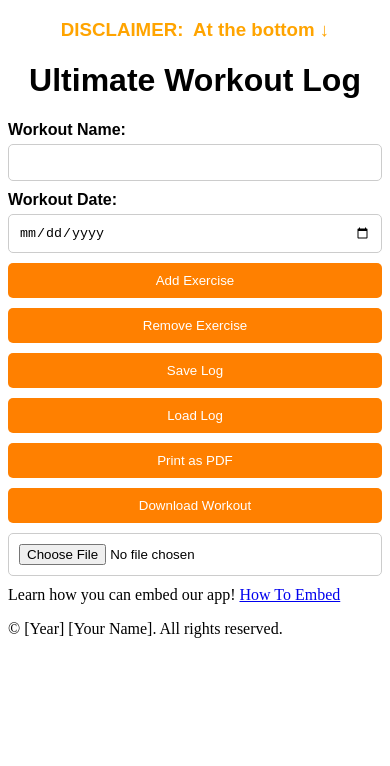
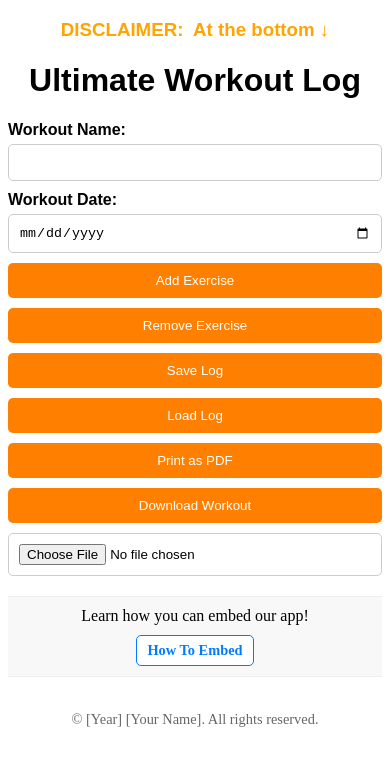
Before and after one commit to KurtAstarita/Ultimate-Workout-Log, a plain HTML site: page index.html in a window 390 px wide. Drawn offline with nearby package versions, Linux system fonts and the light colour scheme.

Commit message:
Update styles.css

```diff
--- a/styles.css
+++ b/styles.css
@@ -107,3 +107,80 @@
         background: white !important;
     }
 }
+
+.branding-container {
+    text-align: center;
+    margin-top: 30px;
+    padding: 15px 0;
+    background-color: #f8f8f8;
+    border-top: 1px solid #eee;
+}
+
+.branding-container a {
+    text-decoration: none;
+    color: #007bff;
+    font-weight: 600;
+    padding: 8px 15px;
+    border: 1px solid #007bff;
+    border-radius: 5px;
+    background-color: white;
+    margin-left: 10px;
+}
+
+.branding-container span {
+    font-weight: 600;
+    margin-right: 10px;
+}
+
+/* Responsive adjustments for mobile */
+@media (max-width: 600px) {
+    .branding-container {
+        margin-top: 20px;
+        padding: 10px 0;
+        display: flex; /* Use flexbox for layout control */
+        flex-direction: column; /* Stack text and link vertically */
+        align-items: center; /* Center items horizontally */
+    }
+
+    .branding-container a {
+        font-size: 0.9em;
+        padding: 6px 10px;
+        margin-left: 0; /* Remove left margin */
+        margin-top: 10px; /* Add top margin for spacing */
+    }
+
+    .branding-container span {
+        font-size: 0.9em;
+        margin-right: 0; /* Remove right margin */
+    }
+}
+
+/* Responsive adjustments for tablet (optional) */
+@media (min-width: 601px) and (max-width: 1024px) {
+    .branding-container {
+        margin-top: 25px;
+        padding: 12px 0;
+    }
+
+    .branding-container a {
+        font-size: 1em;
+        padding: 7px 12px;
+    }
+
+    .branding-container span {
+        font-size: 1em;
+    }
+}
+
+footer {
+    text-align: center;
+    padding: 20px;
+    border-top: 1px solid #eee;
+    font-size: 0.9em; /* Slightly smaller font size */
+    color: #666; /* Darker grey color */
+}
+
+footer a {
+    text-decoration: none;
+    color: #007bff;
+}
```
